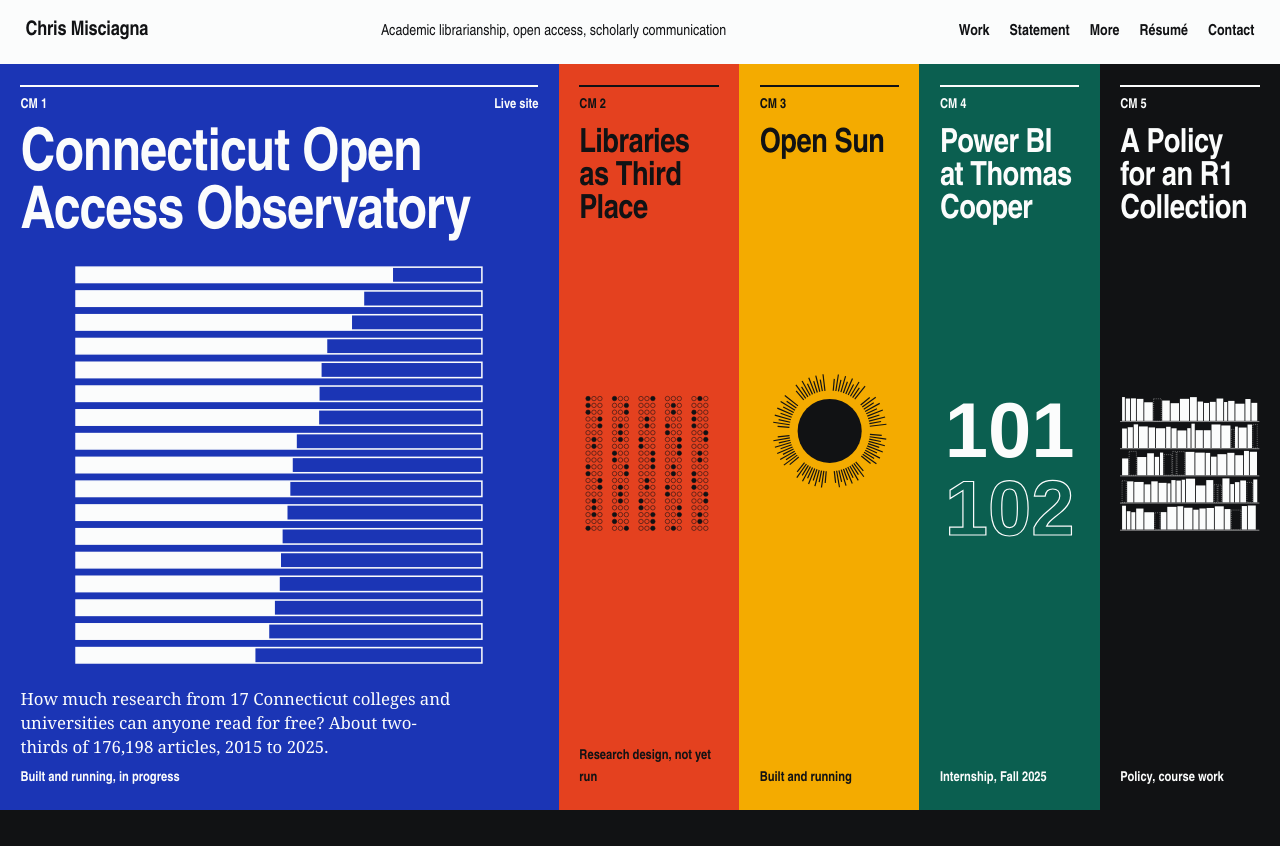
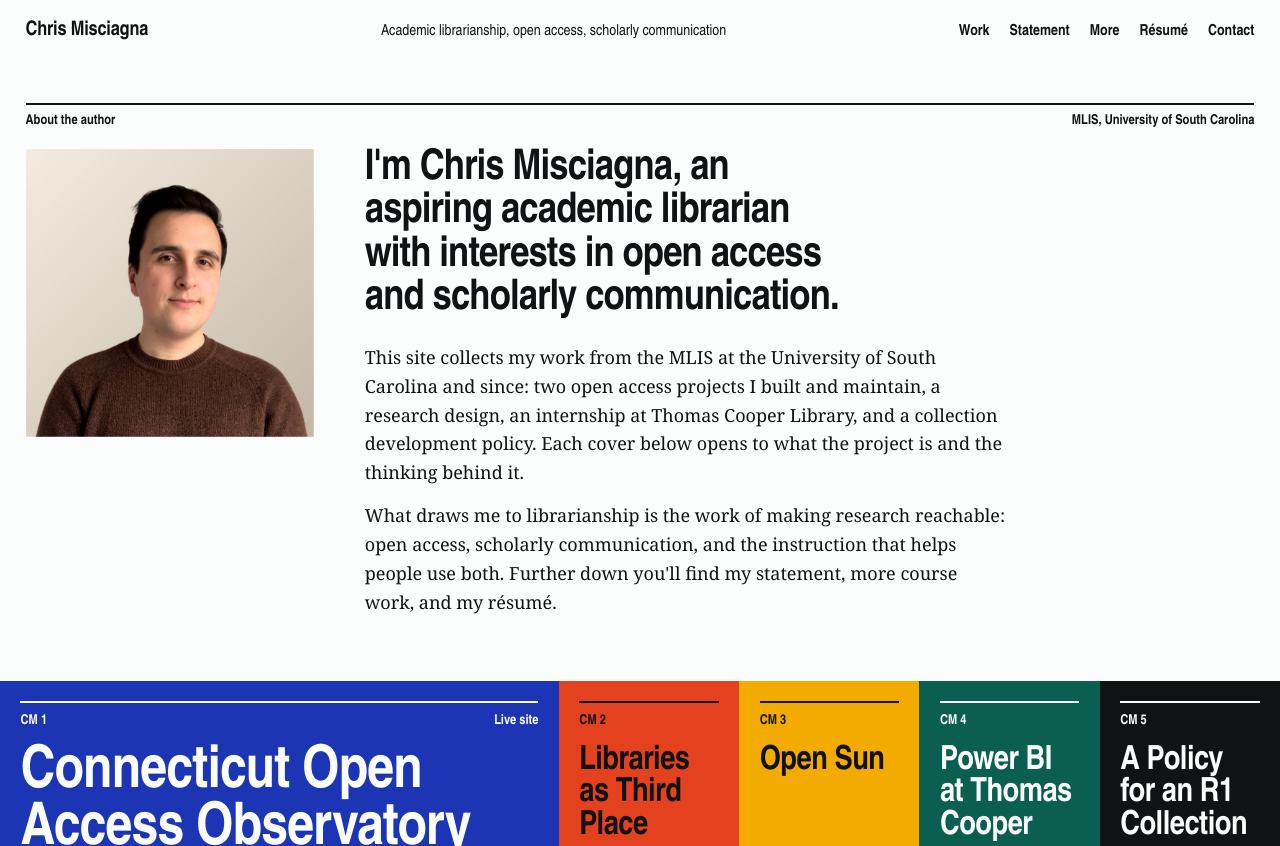
Before and after one commit to HB-Papa/chris-misciagna-portfolio, an Astro site: page / in a window 1280 px wide. Shown: the top 846 px of the page. Built offline with nearby package versions, Linux system fonts and the light colour scheme; Astro itself is replaced by a stand-in of ours.

Commit message:
Add headshot and intro; name the Graduate Certificate in Academic Libraries
An "About the author" intro sits between the masthead and the covers:
Chris's headshot (optimized to WebP at four sizes) and a short note
introducing the site and his interests. The résumé and statement now
say Graduate Certificate.

Co-Authored-By: Claude Opus 5.5 <noreply@anthropic.com>

```diff
--- a/src/data/site.ts
+++ b/src/data/site.ts
@@ -33,11 +33,20 @@ export const person = {
     'Portfolio of Chris Misciagna, MLIS: open access projects, library research, and academic library work, from Open Sun to the Connecticut Open Access Observatory.',
 };
 
+export const intro = {
+  lede: "I'm Chris Misciagna, an aspiring academic librarian with interests in open access and scholarly communication.",
+  body: [
+    'This site collects my work from the MLIS at the University of South Carolina and since: two open access projects I built and maintain, a research design, an internship at Thomas Cooper Library, and a collection development policy. Each cover below opens to what the project is and the thinking behind it.',
+    "What draws me to librarianship is the work of making research reachable: open access, scholarly communication, and the instruction that helps people use both. Further down you'll find my statement, more course work, and my résumé.",
+  ],
+  photoAlt: 'Chris Misciagna, smiling, in a brown sweater against a plain light background.',
+};
+
 export const statement = {
   quote: 'Scholarship and research are not commodities reserved for the privileged, but resources available to all learners',
   accent: 'regardless of income or zip code.',
   body:
-    "My career so far has been in ad research. I'm a Supervisor of Measurement at Publicis Media, and for more than four years before that I worked at Comscore, teaching clients across the country how to use advanced research software. I learned that instruction comes down to understanding what someone needs and leaving them able to do it alone. I hold an MLIS and a Certificate in Academic Libraries from the University of South Carolina, and I want to bring that experience to an academic library on the tenure track: open educational resources, publishing support for faculty, and library research of my own.",
+    "My career so far has been in ad research. I'm a Supervisor of Measurement at Publicis Media, and for more than four years before that I worked at Comscore, teaching clients across the country how to use advanced research software. I learned that instruction comes down to understanding what someone needs and leaving them able to do it alone. I hold an MLIS and a Graduate Certificate in Academic Libraries from the University of South Carolina, and I want to bring that experience to an academic library on the tenure track: open educational resources, publishing support for faculty, and library research of my own.",
 };
 
 export const projects: Project[] = [
@@ -203,7 +212,7 @@ export const resume = {
   lede: 'Ad research by trade, with over 1,000 hours of client instruction on specialized research platforms.',
   education: [
     ['Master’s, Library and Information Science', 'University of South Carolina, Dec. 2025'],
-    ['Certificate, Academic Libraries', 'University of South Carolina, Dec. 2025'],
+    ['Graduate Certificate, Academic Libraries', 'University of South Carolina, Dec. 2025'],
     ['Bachelor of Arts, Public Relations', 'Quinnipiac University, May 2020'],
     ['Certificate, Legal Studies', 'Quinnipiac University, May 2020'],
   ] as [string, string][],
--- a/src/pages/index.astro
+++ b/src/pages/index.astro
@@ -2,7 +2,9 @@
 import Base from '../layouts/Base.astro';
 import Cover from '../components/Cover.astro';
 import Spread from '../components/Spread.astro';
-import { person, statement, projects, backlist, resume } from '../data/site';
+import { Image } from 'astro:assets';
+import headshot from '../assets/headshot.jpg';
+import { person, intro, statement, projects, backlist, resume } from '../data/site';
 ---
 <Base>
   <a class="skip" href="#work">Skip to the work</a>
@@ -15,7 +17,16 @@ import { person, statement, projects, backlist, resume } from '../data/site';
   </header>
 
   <main>
-    <h1 class="visually-hidden">{person.name}: portfolio</h1>
+    <section class="intro" aria-labelledby="intro-title">
+      <p class="intro-label"><span>About the author</span><span>MLIS, University of South Carolina</span></p>
+      <Image class="portrait" src={headshot} alt={intro.photoAlt} widths={[240, 400, 560, 800]}
+        sizes="(max-width: 700px) 9.5rem, (max-width: 1000px) 14rem, 18rem" loading="eager" fetchpriority="high" />
+      <div class="intro-text">
+        <h1 id="intro-title">{intro.lede}</h1>
+        {intro.body.map((p) => <p>{p}</p>)}
+      </div>
+    </section>
+
     <ul class="shelf" id="work" aria-label="Featured projects">
       {projects.map((p, i) => <Cover project={p} open={i === 0} />)}
     </ul>
--- a/src/styles/global.css
+++ b/src/styles/global.css
@@ -34,6 +34,15 @@ a { color: inherit; text-underline-offset: .2em; text-decoration-thickness: 1.5p
 .mast nav { display: flex; flex-wrap: wrap; gap: .25rem 1.25rem; font-size: .95rem; font-weight: 600; }
 .mast nav a { text-decoration: none; padding: .35rem 0; }
 .mast nav a:hover { text-decoration: underline; }
+
+/* Intro: the author's photo and a short note, like the inside flap of a book */
+.intro { display: grid; grid-template-columns: 18rem minmax(0, 1fr); grid-template-areas: "label label" "photo text"; gap: 1.25rem clamp(1.5rem, 4vw, 4rem); padding: clamp(1.5rem, 3vw, 2.5rem) var(--gutter) clamp(2.5rem, 5vw, 4.5rem); }
+.intro-label { grid-area: label; display: flex; justify-content: space-between; gap: 1rem; font: 600 .85rem/1.2 var(--head); border-top: 2px solid var(--ink); padding-top: .5rem; }
+.portrait { grid-area: photo; width: 100%; height: auto; aspect-ratio: 1; object-fit: cover; display: block; background: #e9e4dc; }
+.intro-text { grid-area: text; align-self: start; }
+.intro-text p { max-width: 64ch; }
+.intro h1 { font: 800 clamp(1.9rem, 3.3vw, 3.4rem)/1.03 var(--head); font-stretch: 84%; letter-spacing: -.02em; max-width: 26ch; text-wrap: balance; margin-bottom: 1.25rem; }
+.intro-text p + p { margin-top: .9rem; }
 
 /* The shelf: faced-out covers */
 .shelf { display: flex; height: calc(100svh - 3.4rem); min-height: 560px; max-height: 1080px; list-style: none; padding: 0; }
@@ -126,6 +135,13 @@ a { color: inherit; text-underline-offset: .2em; text-decoration-thickness: 1.5p
   .cover .num span:last-child, .cover:not(.on) .num span:last-child { display: inline; }
   .mast { flex-wrap: wrap; }
   .mast .line { display: none; }
+  .intro { grid-template-columns: 14rem minmax(0, 1fr); }
+}
+@media (max-width: 700px) {
+  .intro { grid-template-columns: 9.5rem minmax(0, 1fr); grid-template-areas: "label label" "photo ." "text text"; row-gap: 1.5rem; }
+  .intro-label span:last-child { display: none; }
+}
+@media (max-width: 1000px) {
   .shelf { flex-direction: column; height: auto; max-height: none; min-height: 0; }
   .cover, .cover.on { flex: none; height: min(118vw, 620px); }
   .cover.on .title, .title { font-size: clamp(2.6rem, 11vw, 4rem); font-stretch: 88%; width: auto; }
```
Also changed, not shown: public/og.png, src/assets/headshot.jpg (added).
